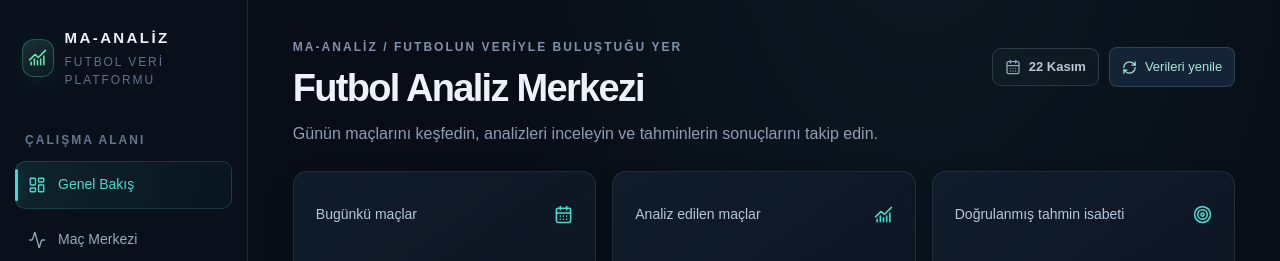
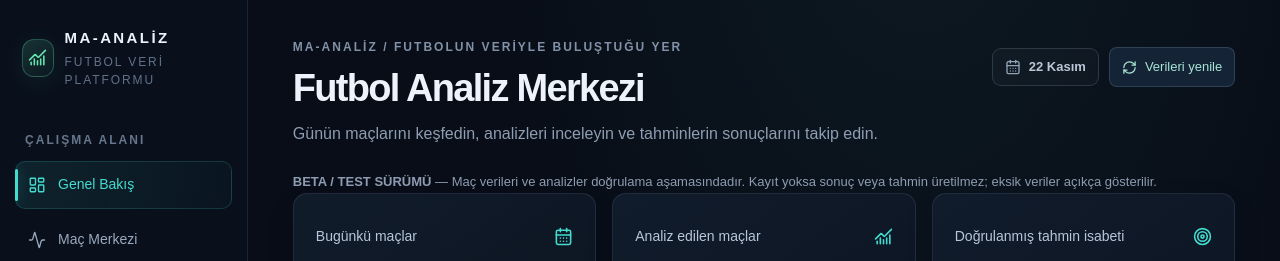
Before and after one commit to donozoyout-ux/Ma-analiz, a Next.js app in the folder frontend/: page / in a window 1280 px wide. Shown: the top 261 px of the page. Built offline with nearby package versions, Linux system fonts and the light colour scheme; no server answers; a web font is replaced by a local one.

Commit message:
feat(beta): mark football homepage as test release without promising live data

```diff
--- a/frontend/src/components/football-home.tsx
+++ b/frontend/src/components/football-home.tsx
@@ -20,6 +20,7 @@ export function FootballHome() {
  const refreshAll = () => { matches.refresh(); predictions.refresh(); performance.refresh(); };
  return <>
   <header className="topbar football-heading"><div><div className="eyebrow">MA-ANALİZ / FUTBOLUN VERİYLE BULUŞTUĞU YER</div><h1 className="title">Futbol Analiz Merkezi</h1><p className="page-intro">Günün maçlarını keşfedin, analizleri inceleyin ve tahminlerin sonuçlarını takip edin.</p></div><div className="heading-actions"><span className="today-chip"><CalendarDays size={16}/>{today ? new Date(`${today}T12:00:00+03:00`).toLocaleDateString("tr-TR",{day:"numeric",month:"long"}) : "Bugün"}</span><button className="quiet-button home-refresh" onClick={refreshAll}><RefreshCw size={15}/>Verileri yenile</button></div></header>
+  <p className="scope-note home-scope" role="status"><strong>BETA / TEST SÜRÜMÜ</strong> — Maç verileri ve analizler doğrulama aşamasındadır. Kayıt yoksa sonuç veya tahmin üretilmez; eksik veriler açıkça gösterilir.</p>
   <OverviewMetrics matches={matchSummary?.total ?? null} analyzed={matchSummary?.analyzed ?? null} rate={summary?.rate ?? null} loading={!matches.rows && !matches.error}/>
   {matches.rows?.length === 500 && <p className="scope-note home-scope">Maç sayıları ve filtreler API’nin döndürdüğü ilk 500 aktif kayıtla sınırlıdır.</p>}
   <section className="home-match-section" aria-labelledby="daily-matches-heading"><div className="section-heading-row"><div><div className="section-kicker">MAÇ GÜNÜ</div><h2 className="section-heading" id="daily-matches-heading">Günün Maçları</h2></div><Link className="text-link" href="/matches">Maç Merkezi</Link></div><MatchExplorer defaultCards source={matches} pageSize={6}/></section>
```
